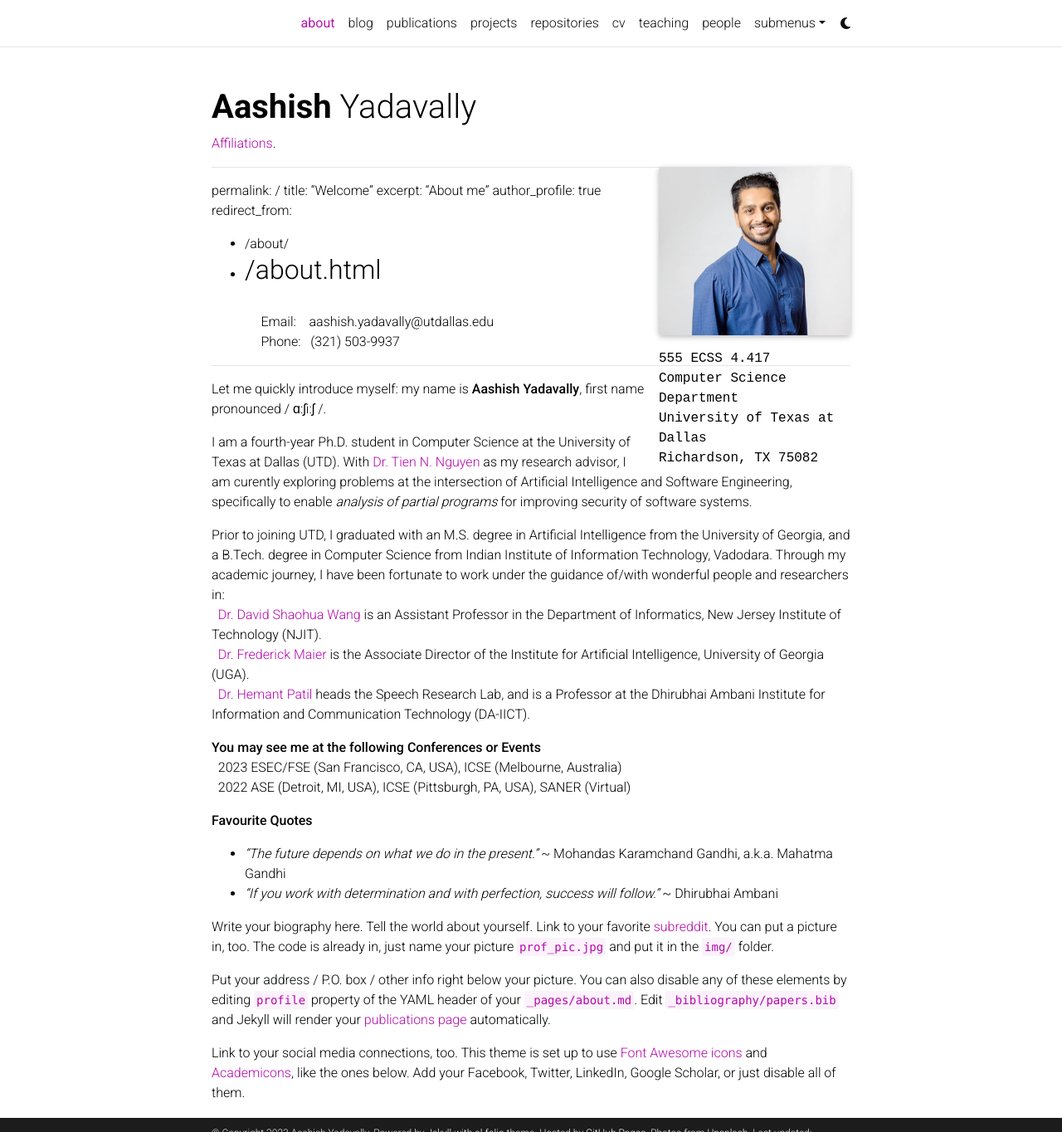
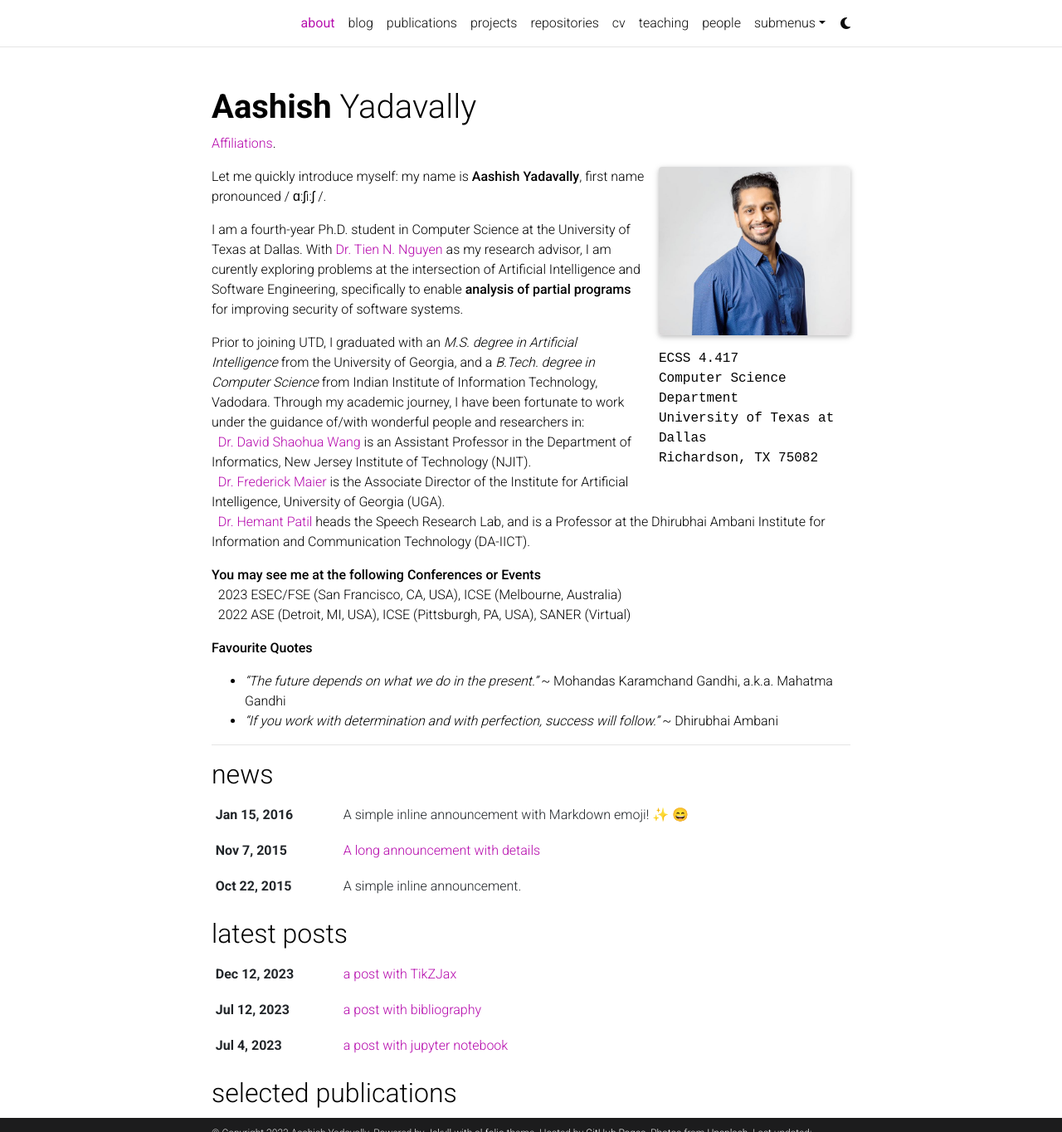
Before and after one commit to aashishyadavally/aashishyadavally.github.io, a Jekyll site: the page built from _pages/about.md, in a window 1280 px wide and 1400 px high, cut to the strip 0-1364 px from the top of the window. Shown: the whole strip at 83% size. Built offline with Jekyll 4.4.1, drawn with Linux system fonts in a browser that asks for light colours; full-size pictures stand in for the smaller copies a plugin makes; emoji names are drawn with the system emoji font; some web fonts are replaced; comment, search, counter and statistics services are not loaded; a style sheet for code colours, icons or effects is not loaded.

Commit message:
Add second draft

```diff
--- a/_pages/about.md
+++ b/_pages/about.md
@@ -9,7 +9,7 @@
   image: prof_pic.jpg
   image_circular: false # crops the image to make it circular
   more_info: >
-    <p>555 ECSS 4.417</p>
+    <p>ECSS 4.417</p>
     <p>Computer Science Department</p>
     <p>University of Texas at Dallas</p>
     <p>Richardson, TX 75082</p>
@@ -20,26 +20,12 @@
 social: true  # includes social icons at the bottom of the page
 ---
 
----
-permalink: /
-title: "Welcome"
-excerpt: "About me"
-author_profile: true
-redirect_from:
-  - /about/
-  - /about.html
----
-<br />
-&nbsp;&nbsp;&nbsp;&nbsp;&nbsp;Email:&nbsp;&nbsp;&nbsp;&nbsp;aashish.yadavally@utdallas.edu <br/>
-&nbsp;&nbsp;&nbsp;&nbsp;&nbsp;Phone:&nbsp;&nbsp;&nbsp;(321) 503-9937
-
-___
 
 Let me quickly introduce myself: my name is **Aashish Yadavally**, first name pronounced  /	ɑ:ʃi:ʃ /.
 
-I am a fourth-year Ph.D. student in Computer Science at the University of Texas at Dallas (UTD). With [Dr. Tien N. Nguyen](https://personal.utdallas.edu/~tien.n.nguyen/research.html) as my research advisor, I am curently exploring problems at the intersection of Artificial Intelligence and Software Engineering, specifically to enable *analysis of partial programs* for improving security of software systems.
+I am a fourth-year Ph.D. student in Computer Science at the University of Texas at Dallas. With [Dr. Tien N. Nguyen](https://personal.utdallas.edu/~tien.n.nguyen/research.html) as my research advisor, I am curently exploring problems at the intersection of Artificial Intelligence and Software Engineering, specifically to enable **analysis of partial programs** for improving security of software systems.
 
-Prior to joining UTD, I graduated with an M.S. degree in Artificial Intelligence from the University of Georgia, and a B.Tech. degree in Computer Science from Indian Institute of Information Technology, Vadodara. Through my academic journey, I have been fortunate to work under the guidance of/with wonderful people and researchers in:
+Prior to joining UTD, I graduated with an *M.S. degree in Artificial Intelligence* from the University of Georgia, and a *B.Tech. degree in Computer Science* from Indian Institute of Information Technology, Vadodara. Through my academic journey, I have been fortunate to work under the guidance of/with wonderful people and researchers in:
 <br/> &nbsp; [Dr. David Shaohua Wang](https://davidshaohuawang.wordpress.com/) is an Assistant Professor in the Department of Informatics, New Jersey Institute of Technology (NJIT).
 <br/> &nbsp; [Dr. Frederick Maier](https://csci.franklin.uga.edu/directory/people/fred-maier) is the Associate Director of the Institute for Artificial Intelligence, University of Georgia (UGA).
 <br/> &nbsp; [Dr. Hemant Patil](https://sites.google.com/site/hemantpatildaiict/) heads the Speech Research Lab, and is a Professor at the Dhirubhai Ambani Institute for Information and Communication Technology (DA-IICT).
@@ -52,9 +38,4 @@
 - *"The future depends on what we do in the present."* ~ Mohandas Karamchand Gandhi, a.k.a. Mahatma Gandhi
 - *"If you work with determination and with perfection, success will follow."* ~ Dhirubhai Ambani
 
-
-Write your biography here. Tell the world about yourself. Link to your favorite [subreddit](http://reddit.com). You can put a picture in, too. The code is already in, just name your picture `prof_pic.jpg` and put it in the `img/` folder.
-
-Put your address / P.O. box / other info right below your picture. You can also disable any of these elements by editing `profile` property of the YAML header of your `_pages/about.md`. Edit `_bibliography/papers.bib` and Jekyll will render your [publications page](/al-folio/publications/) automatically.
-
-Link to your social media connections, too. This theme is set up to use [Font Awesome icons](https://fontawesome.com/) and [Academicons](https://jpswalsh.github.io/academicons/), like the ones below. Add your Facebook, Twitter, LinkedIn, Google Scholar, or just disable all of them.
+---
```
